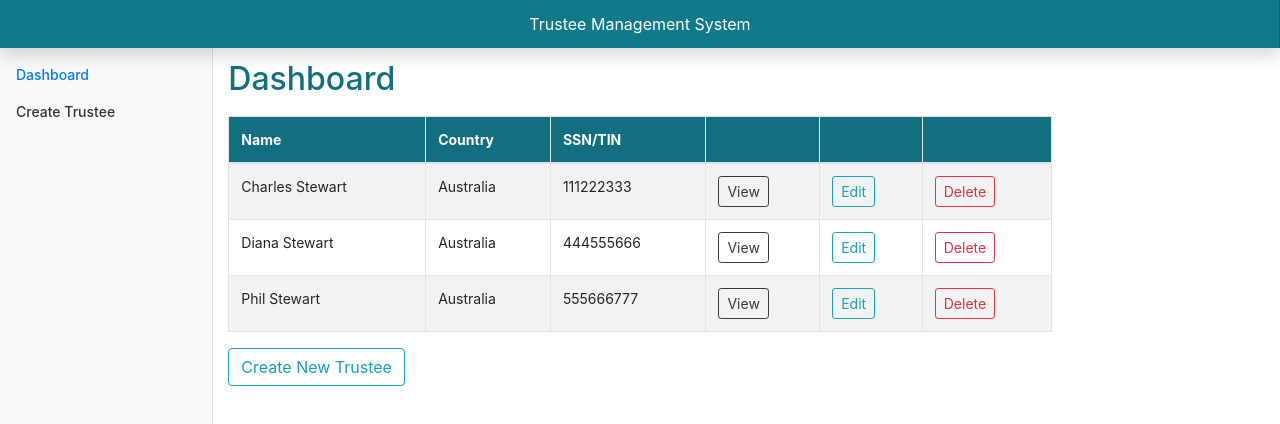
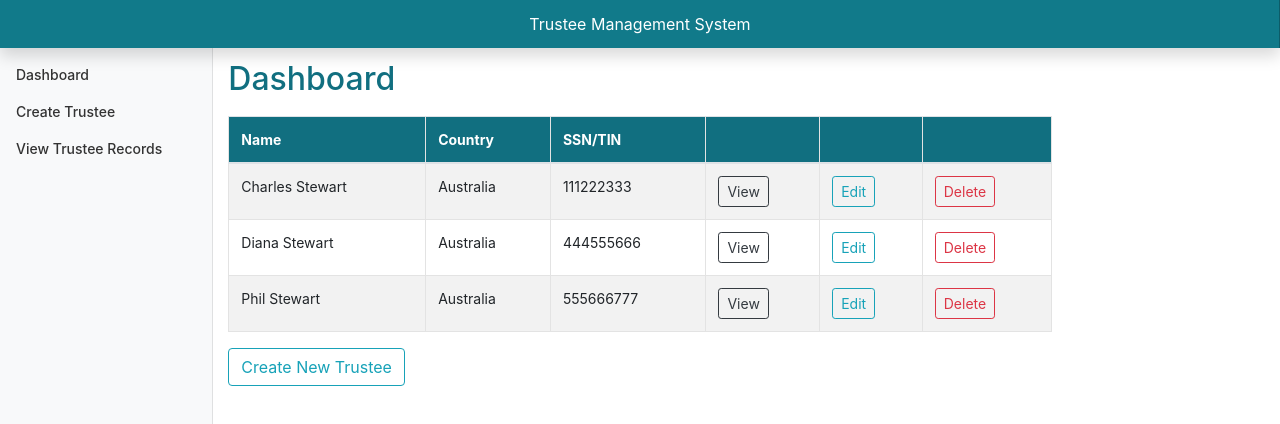
Before and after one commit to vsquared101/angular-case-study, an Angular app: page / in a window 1280 px wide. Shown: the top 424 px of the page. Built offline with nearby package versions, Linux system fonts and the light colour scheme; data requests are answered from the project's data file.

Commit message:
Add link to view trustee records on the sidebar.

```diff
--- a/src/app/sidebar/sidebar.component.html
+++ b/src/app/sidebar/sidebar.component.html
@@ -2,7 +2,7 @@
   <div class="sidebar-sticky">
     <ul class="nav flex-column">
       <li class="nav-item">
-        <a class="nav-link" routerLink="/" routerLinkActive="active" [routerLinkActiveOptions]="{exact: true}">
+        <a class="nav-link" routerLink="/dashboard" routerLinkActive="active" [routerLinkActiveOptions]="{exact: true}">
           <span data-feather="home"></span>
           Dashboard <span class="sr-only">(current)</span>
         </a>
@@ -13,6 +13,12 @@
           Create Trustee
         </a>
       </li>
+      <li class="nav-item">
+        <a class="nav-link" routerLink="/records" routerLinkActive="active" [routerLinkActiveOptions]="{exact: true}">
+          <span data-feather="file"></span>
+          View Trustee Records
+        </a>
+      </li>
     </ul>
   </div>
 </nav>
```
